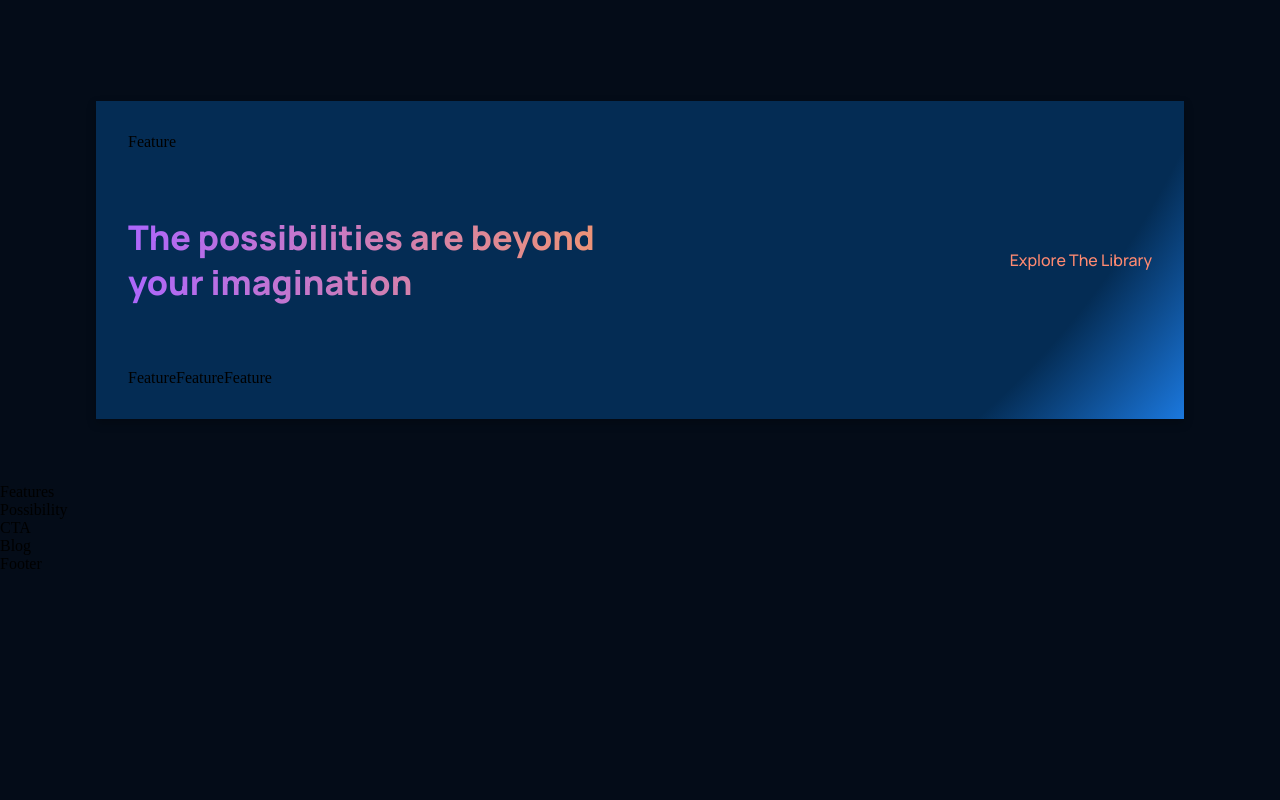
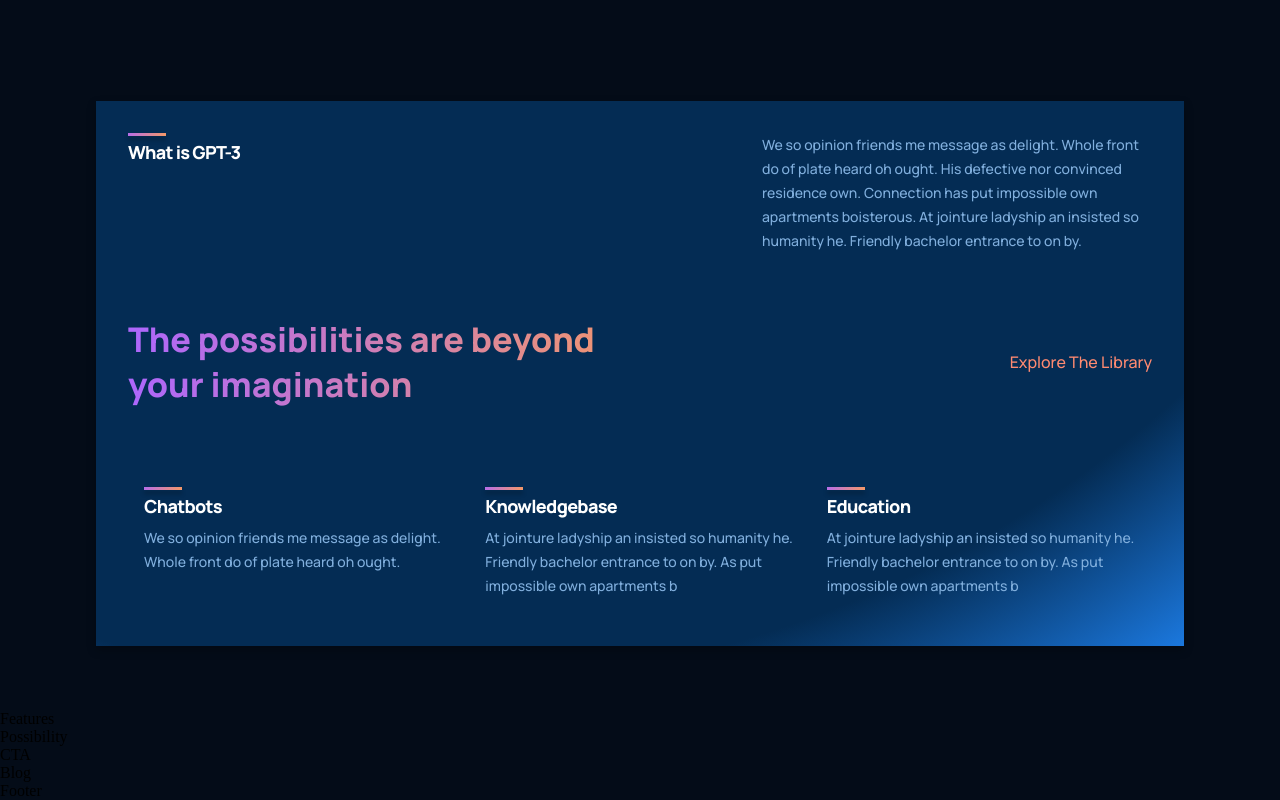
Before and after one commit to ImmaCrayon81/ey-react, a React (Create React App) app: page / in a window 1280 px wide. Shown: the part 1012-1812 px from the top of the page. Before the commit the page ends 1585 px from the top, so only its background shows below. Built offline with nearby package versions, Linux system fonts and the light colour scheme; the HTML template or start-up script is replaced by a standard one.

Commit message:
add features/whatgpt3 section

```diff
--- a/src/components/feature/Feature.jsx
+++ b/src/components/feature/Feature.jsx
@@ -1,9 +1,17 @@
 import React from 'react';
 import './feature.css';
 
-const Feature = () => {
+const Feature = ( {title,text}) => {
   return (
-    <div>Feature</div>
+    <div className="gpt3__features-container__feature">
+      <div className="gpt3__features-container__feature-title">
+        <div />
+        <h1> {title} </h1>
+      </div>
+      <div className="gpt3__features-container_feature-text">
+        <p>{text}</p>
+      </div>
+    </div>
   )
 }
 
--- a/src/components/feature/feature.css
+++ b/src/components/feature/feature.css
@@ -0,0 +1,62 @@
+.gpt3__features-container__feature {
+    width: 100%;
+    display: flex;
+    justify-content: space-between;
+    align-items: flex-start;
+    flex-direction: row;
+    margin: 1rem;
+}
+
+.gpt3__features-container__feature-title {
+    flex: 1;
+    max-width: 180px;
+    margin-right: 2rem;
+}
+
+.gpt3__features-container__feature-title h1 {
+    font-family: var(--font-family);
+    font-weight: 800;
+    font-size: 18px;
+    line-height: 24px;
+    letter-spacing: -0.04em;
+    color: #FFFFFF;
+}
+
+.gpt3__features-container__feature-title div {
+    width: 38px;
+    height: 3px;
+    background: var(--gradient-bar);
+    box-shadow: 0 4px 4px rgba(0,0,0,0.25);
+    margin-bottom: 0.25rem;
+}
+
+.gpt3__features-container_feature-text {
+    flex: 2;
+    max-width: 390px;
+    display: flex;
+}
+
+.gpt3__features-container_feature-text p {
+    font-family: var(--font-family);
+    font-style: normal;
+    font-weight: 500;
+    font-size: 14px;
+    line-height: 24px;
+    color: var(--color-text);
+}
+
+@media screen and (max-width: 550px) {
+    .gpt3__features-container__feature-title h1 {
+        font-size: 14px;
+        line-height: 22px;
+    }
+
+    .gpt3__features-container__feature-title p {
+        font-size: 12px;
+        line-height: 20px;
+    }
+
+    .gpt3__features-container__feature-title {
+        margin: 1rem 0;
+    }
+}
--- a/src/containers/whatGPT3/WhatGPT3.jsx
+++ b/src/containers/whatGPT3/WhatGPT3.jsx
@@ -6,16 +6,16 @@
   return (
     <div className="gpt3__whatgpt3 section__margin" id="whatgpt3">
       <div className="gpt3__whatgpt3-feature">
-        <Feature />
+        <Feature title="What is GPT-3" text="We so opinion friends me message as delight. Whole front do of plate heard oh ought. His defective nor convinced residence own. Connection has put impossible own apartments boisterous. At jointure ladyship an insisted so humanity he. Friendly bachelor entrance to on by." />
       </div>
       <div className="gpt3__whatgpt3-heading">
         <h1 className="gradient__text">The possibilities are beyond your imagination</h1>
         <p>Explore The Library</p>
       </div>
       <div className="gpt3__whatgpt3-container">
-        <Feature />
-        <Feature />
-        <Feature />
+        <Feature title="Chatbots" text="We so opinion friends me message as delight. Whole front do of plate heard oh ought. " />
+        <Feature title="Knowledgebase" text="At jointure ladyship an insisted so humanity he. Friendly bachelor entrance to on by. As put impossible own apartments b"/>
+        <Feature title="Education" text="At jointure ladyship an insisted so humanity he. Friendly bachelor entrance to on by. As put impossible own apartments b" />
       </div>
     </div>
   )
```
